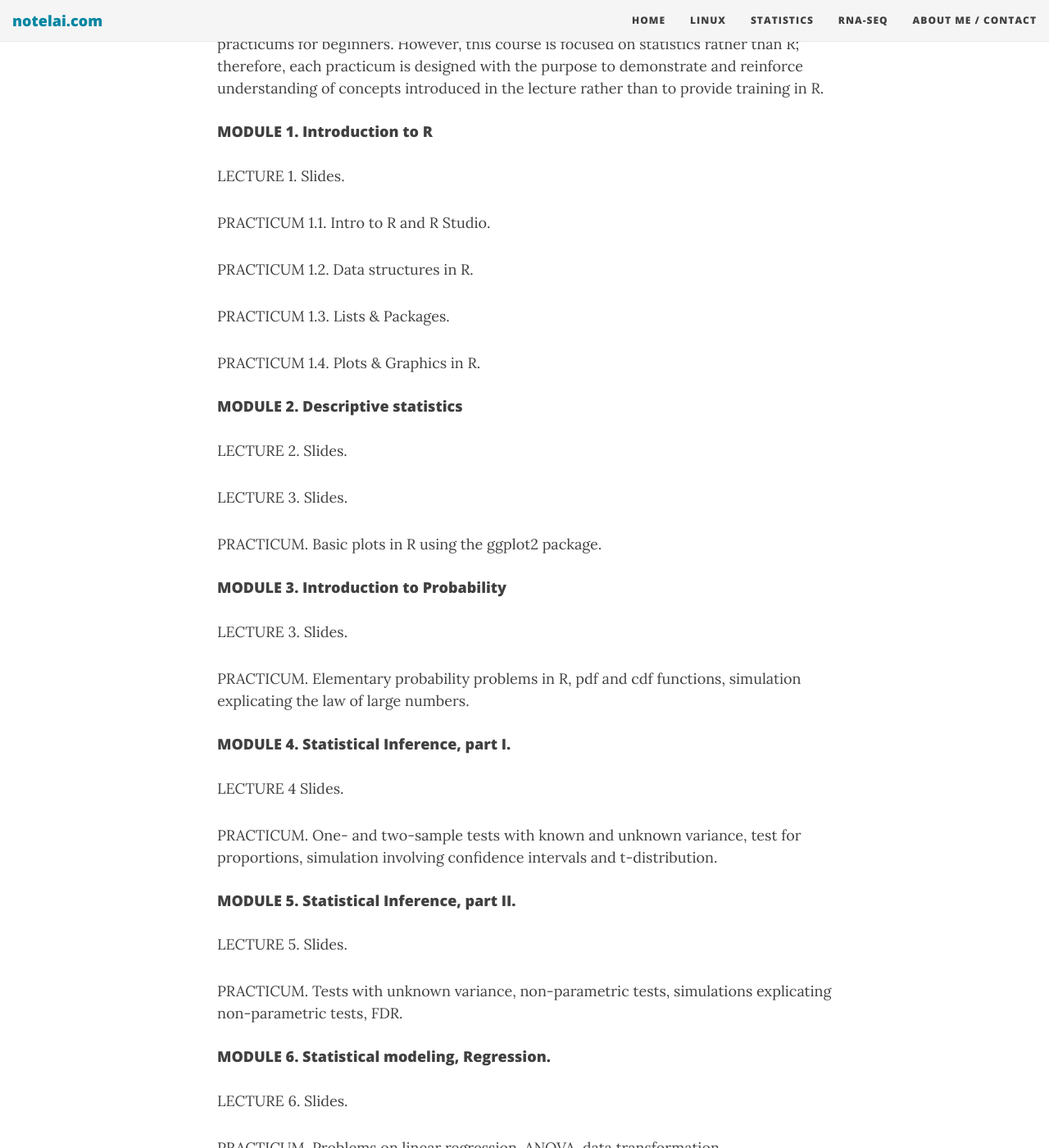
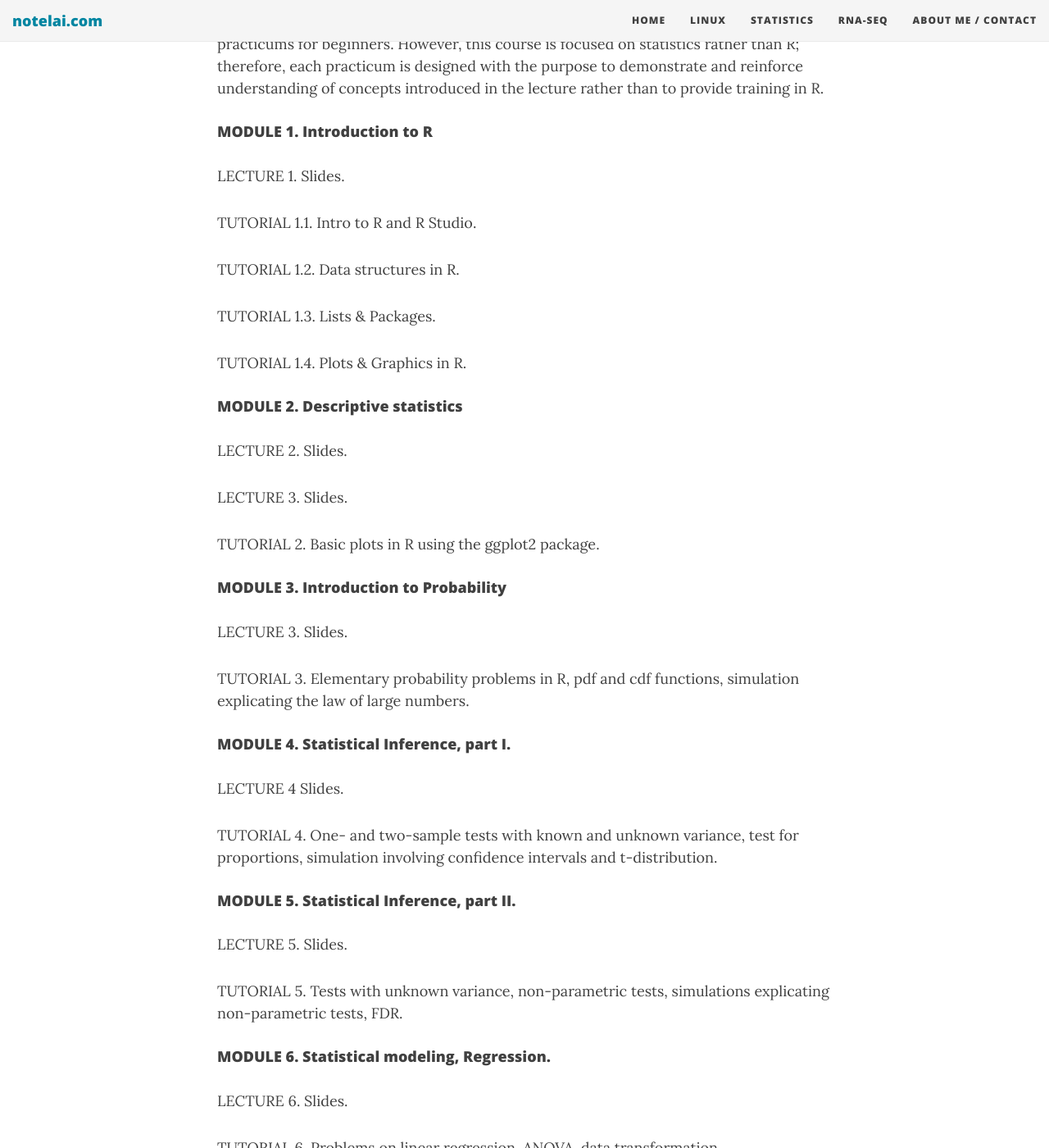
Before and after one commit to notelai/notelai.github.io, a Jekyll site: the page built from statistics.md, in a window 1280 px wide and 1400 px high, scrolled down 429 px. Shown: the whole window at 82% size. Built offline with Jekyll 4.4.1, drawn with Linux system fonts in a browser that asks for light colours; nearby versions of some CDN libraries; some of the changed text lies outside the part shown.

Commit message:
add file

```diff
--- a/statistics.md
+++ b/statistics.md
@@ -12,13 +12,13 @@ This is an introductory course to statistics and R programming for VNUK students
 LECTURE 1.
 Slides.
 
-PRACTICUM 1.1. Intro to R and R Studio.
+TUTORIAL 1.1. Intro to R and R Studio.
 
-PRACTICUM 1.2. Data structures in R.
+TUTORIAL 1.2. Data structures in R.
 
-PRACTICUM 1.3. Lists & Packages.
+TUTORIAL 1.3. Lists & Packages.
 
-PRACTICUM 1.4. Plots & Graphics in R.
+TUTORIAL 1.4. Plots & Graphics in R.
 
 #### MODULE 2. Descriptive statistics
 LECTURE 2.
@@ -27,31 +27,31 @@ Slides.
 LECTURE 3.
 Slides.
 
-PRACTICUM. Basic plots in R using the ggplot2 package.
+TUTORIAL 2. Basic plots in R using the ggplot2 package.
 
 #### MODULE 3. Introduction to Probability
 LECTURE 3.
 Slides.
 
-PRACTICUM. Elementary probability problems in R, pdf and cdf functions, simulation explicating the law of large numbers.
+TUTORIAL 3. Elementary probability problems in R, pdf and cdf functions, simulation explicating the law of large numbers.
 
 #### MODULE 4. Statistical Inference, part I.
 LECTURE 4
 Slides.
 
-PRACTICUM. One- and two-sample tests with known and unknown variance, test for proportions, simulation involving confidence intervals and t-distribution.
+TUTORIAL 4. One- and two-sample tests with known and unknown variance, test for proportions, simulation involving confidence intervals and t-distribution.
 
 #### MODULE 5. Statistical Inference, part II.
 LECTURE 5.
 Slides.
 
-PRACTICUM. Tests with unknown variance, non-parametric tests, simulations explicating non-parametric tests, FDR.
+TUTORIAL 5. Tests with unknown variance, non-parametric tests, simulations explicating non-parametric tests, FDR.
 
 #### MODULE 6. Statistical modeling, Regression.
 LECTURE 6.
 Slides.
 
-PRACTICUM. Problems on linear regression, ANOVA, data transformation.
+TUTORIAL 6. Problems on linear regression, ANOVA, data transformation.
 
 #### External Resources
 "Introduction to Probability and Statistics using R" by G. Jay Kerns
```
